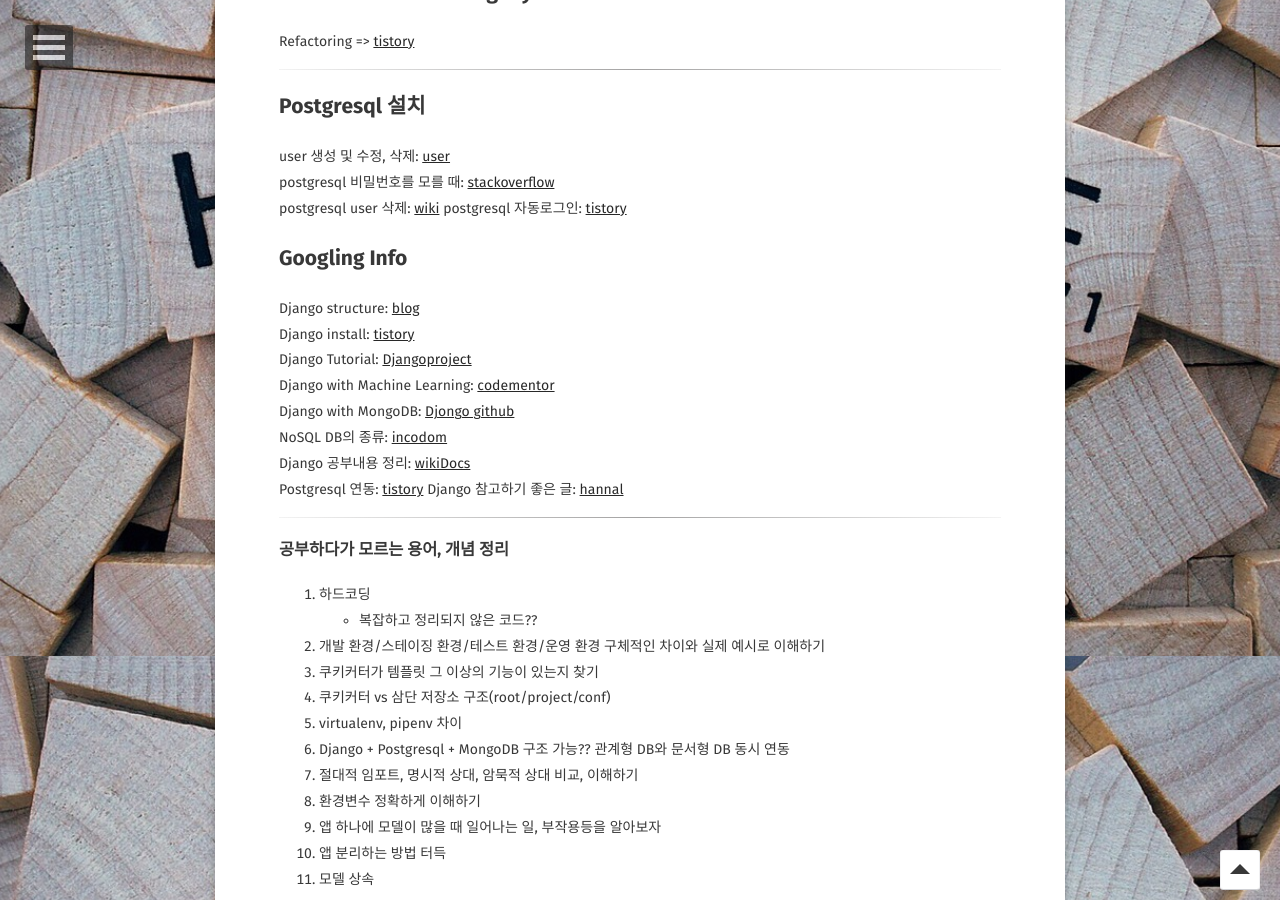
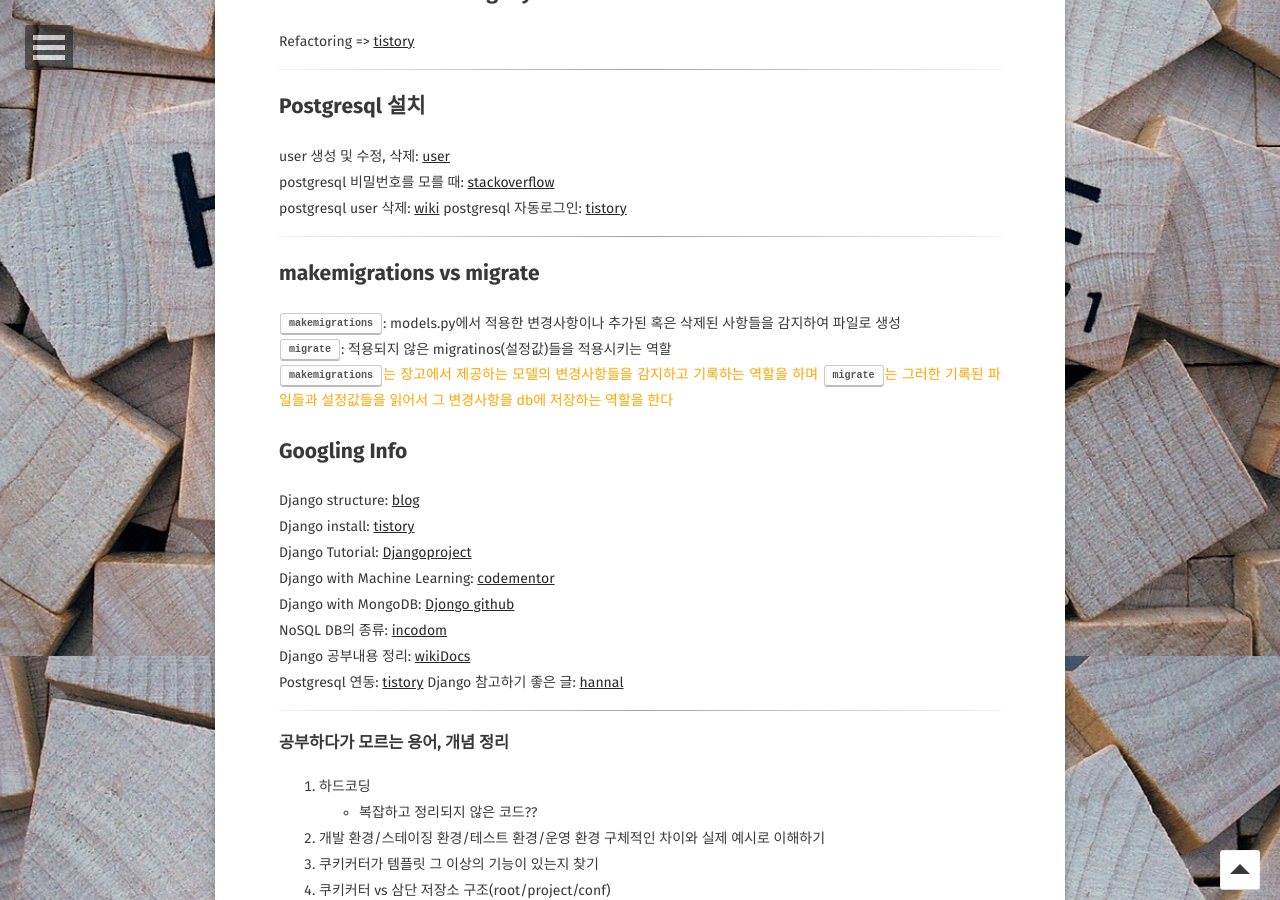
Before and after one commit to Jungjihyuk/JH_Life, a Jekyll site: the page built from _posts/2019-03-25-django.md, in a window 1280 px wide and 900 px high, scrolled down 3844 px. Built offline with Jekyll 4.4.1, drawn with Linux system fonts in a browser that asks for light colours; some web fonts are replaced; comment, search, counter and statistics services are not loaded.

Commit message:
migrations 관련 내용 추가

```diff
--- a/_posts/2019-03-25-django.md
+++ b/_posts/2019-03-25-django.md
@@ -157,6 +157,14 @@
 postgresql user 삭제: [wiki](https://zetawiki.com/wiki/PostgreSQL_%EA%B3%84%EC%A0%95_%EC%82%AD%EC%A0%9C)
 postgresql 자동로그인: [tistory](https://dd00oo.tistory.com/entry/postgreSQL-%EC%9E%90%EB%8F%99-%EB%A1%9C%EA%B7%B8%EC%9D%B8%EC%9D%84-%EC%9C%84%ED%95%9C-%EC%95%94%ED%98%B8%ED%8C%8C%EC%9D%BC)
 
+<hr>
+
+## makemigrations vs migrate
+
+<kbd>makemigrations</kbd>: models.py에서 적용한 변경사항이나 추가된 혹은 삭제된 사항들을 감지하여 파일로 생성 <br>
+<kbd>migrate</kbd>: 적용되지 않은 migratinos(설정값)들을 적용시키는 역할 <br>
+<span style="color: orange"><kbd>makemigrations</kbd>는 장고에서 제공하는 모델의 변경사항들을 감지하고 기록하는 역할을 하며 <kbd>migrate</kbd>는 그러한 기록된 파일들과 설정값들을 읽어서 그 변경사항을 db에 저장하는 역할을 한다</span>
+
 ## Googling Info
 
 Django structure: [blog](https://timmyomahony.com/blog/updated-django-project-structure-or-folder-layout)<br>
```
